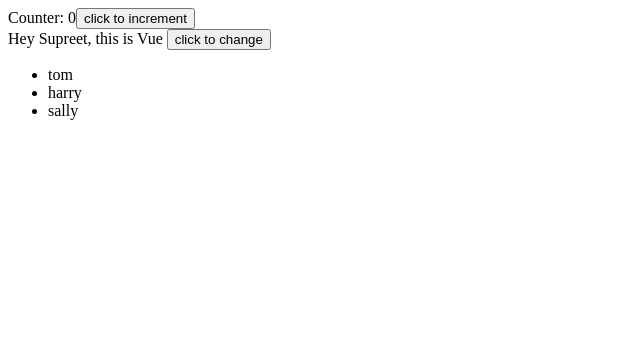
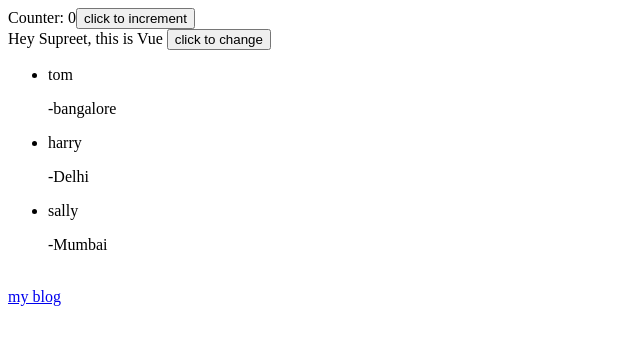
Before and after one commit to supreetph/VueDemo, a plain HTML site: page index.html in a window 1280 px wide. Shown: the whole page, without its empty margins (0-640 px from the left). Drawn offline with nearby package versions, Linux system fonts and the light colour scheme.

Commit message:
attribute binding

```diff
--- a/app.js
+++ b/app.js
@@ -3,6 +3,7 @@ const Counter = {
       return {
         counter: 0,
         message:"Hey Supreet, this is Vue",
+        blogUrl:"https://theonlysup.wordpress.com",
         customers:[
             {
                 name:"tom",
--- a/index.html
+++ b/index.html
@@ -15,11 +15,16 @@
 
             {{message}}
 
+
+
             <button v-on:click="changeTitle('wow title changed huh!!')">click to change</button>
             <br>
             <ul>
-                <li v-for="cust in customers">{{cust.name}}</li>
+                <li v-for="cust in customers">{{cust.name}}<p>-{{cust.city}}</p></li>
             </ul>
+            <br>
+               <!--attribute binding-->
+               <a :href="blogUrl">my blog</a>
         </div>
         <script src="app.js"></script>
     </body>
```
